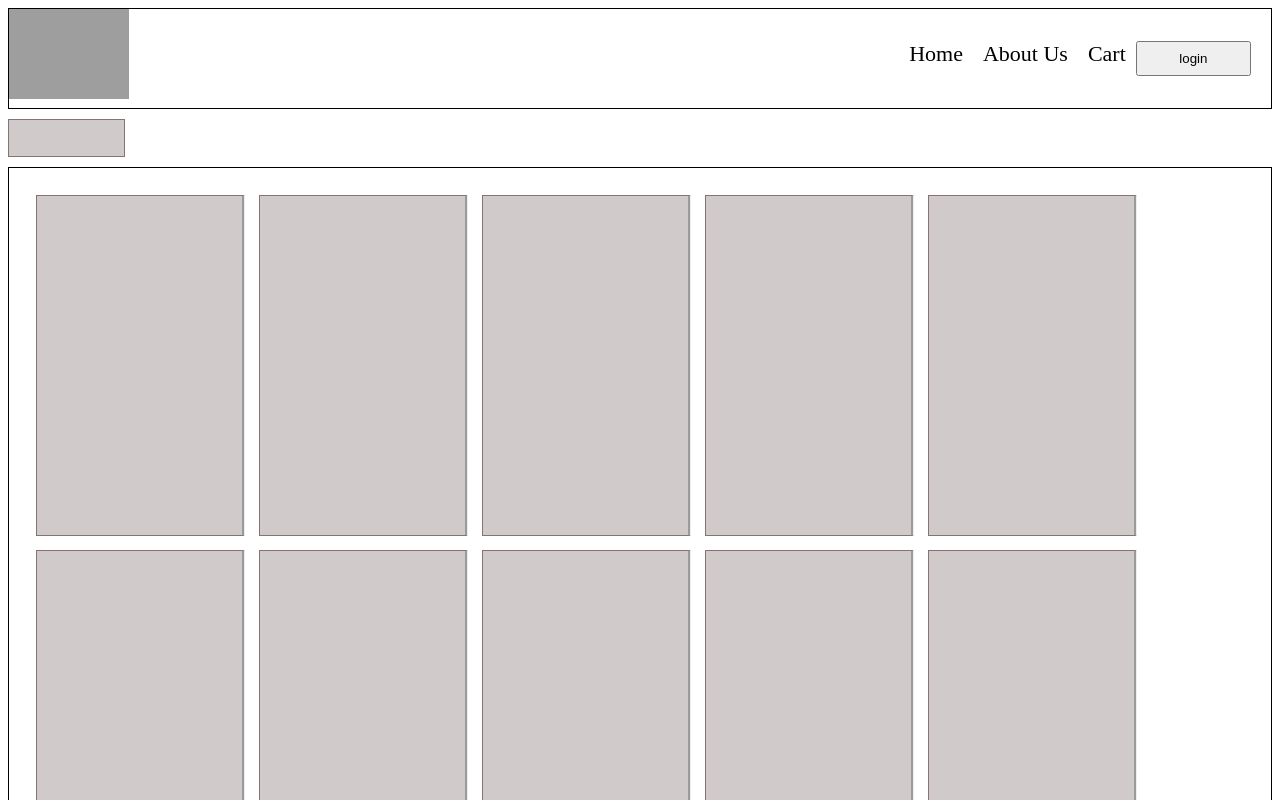
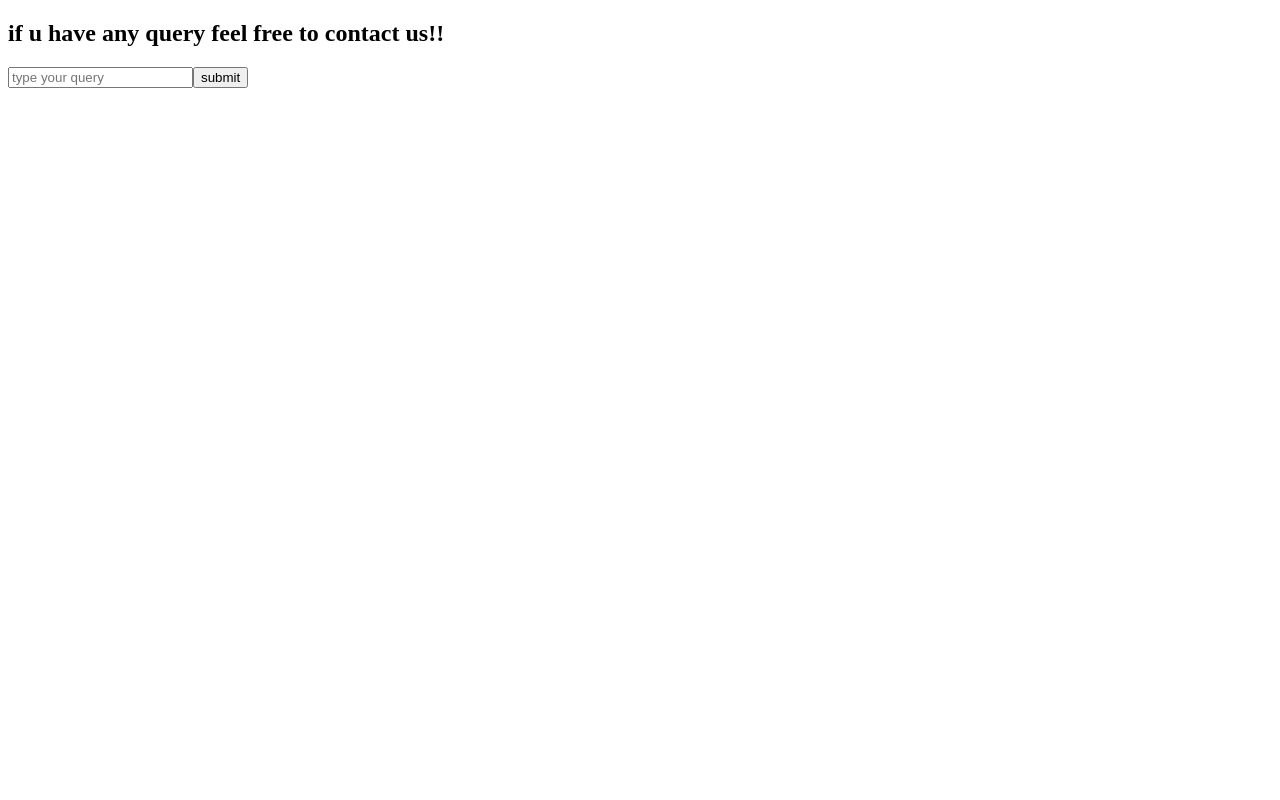
Before and after one commit to Ruchhit/namu, a React (Vite) app: page /contact in a window 1280 px wide. Shown: the top 800 px of the page. Built offline with nearby package versions, Linux system fonts and the light colour scheme; no server answers; grey boxes are pictures that could not be loaded.

Commit message:
added : routers for the first tym

```diff
--- a/src/App.js
+++ b/src/App.js
@@ -1,19 +1,38 @@
-import React from 'react';
-import ReactDOM from 'react-dom/client';
-import Header from './Components/Header';
-import Body from './Components/Body';
-import Footer from './Components/Footer';
+import React from "react";
+import ReactDOM from "react-dom/client";
+import Header from "./Components/Header";
+import Body from "./Components/Body";
+import Footer from "./Components/Footer";
+import { createBrowserRouter, RouterProvider } from "react-router-dom";
+import About from "./Components/About";
+import Contact from "./Components/Contact";
 
 // food ordering app
 
-const AppLayout = ()=>{
-    return (
-        <div className='app'>
-              <Header/>
-              <Body/>
-              <Footer/>
-        </div>
-    )
-}
-const root = ReactDOM.createRoot(document.getElementById('root'));
-root.render(<AppLayout/>);
+const AppLayout = () => {
+  return (
+    <div className="app">
+      <Header />
+      <Body />
+      <Footer />
+    </div>
+  );
+};
+
+const appRouter = createBrowserRouter([
+  {
+    path: "/",
+    element: <AppLayout/>,
+  },
+  {
+    path: "/about",
+    element: <About/>,
+  },
+  {
+    path: "/contact",
+    element: <Contact/>,
+  },
+]);
+
+const root = ReactDOM.createRoot(document.getElementById("root"));
+root.render(<RouterProvider router={appRouter} />);
--- /dev/null
+++ b/src/Components/About.js
@@ -0,0 +1,9 @@
+const About = ()=>{
+    return(
+        <div>
+            <h1>ABOUT US !!</h1>
+            <h2>welcome!! we provide the best food ordering experience..just give us a try!!</h2>
+        </div>
+    )
+};
+export default About;
--- /dev/null
+++ b/src/Components/Contact.js
@@ -0,0 +1,12 @@
+const Contact = ()=>{
+    return (
+        <div>
+            <h2>if u have any query feel free to contact us!!</h2>
+            <div className="contact-text">
+                <input type="text" placeholder="type your query"/>
+                <button>submit</button>
+            </div>
+        </div>
+    )
+};
+export default Contact;
```
Also changed, not shown: package.json (+4 -3 lines), 1 other file (tests, documents, lock files or other folders).
